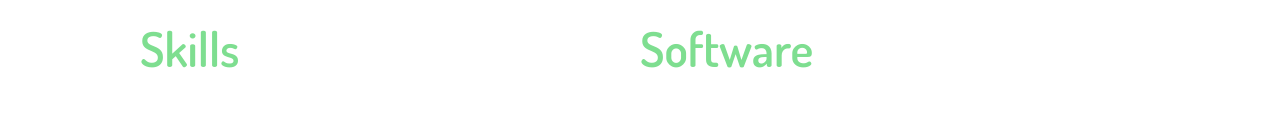
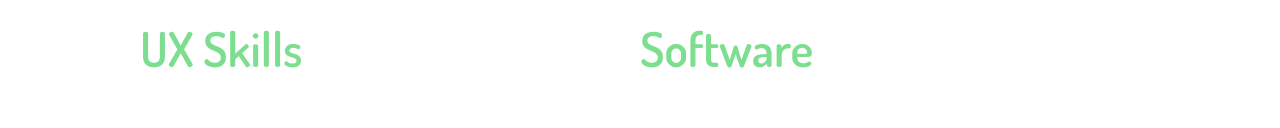
Before and after one commit to edmundchen9/edmundchen9.github.io, a plain HTML site: page index.html in a window 1280 px wide. Shown: the part 701-829 px from the top of the page. Drawn offline with nearby package versions, Linux system fonts and the light colour scheme.

Commit message:
update resume

```diff
--- a/index.html
+++ b/index.html
@@ -103,7 +103,7 @@
 <div class ="skills_container container">
   <div class="skills_body">
   <div class="skills_content">
-  <h1 class="skills_title"><span>Skills</span></h1>
+  <h1 class="skills_title"><span>UX Skills</span></h1>
 </div>
   <div class="skills_content">
   <h1 class="skills_title"><span>Software</span></h1>
```
Also changed, not shown: 1 other file.
